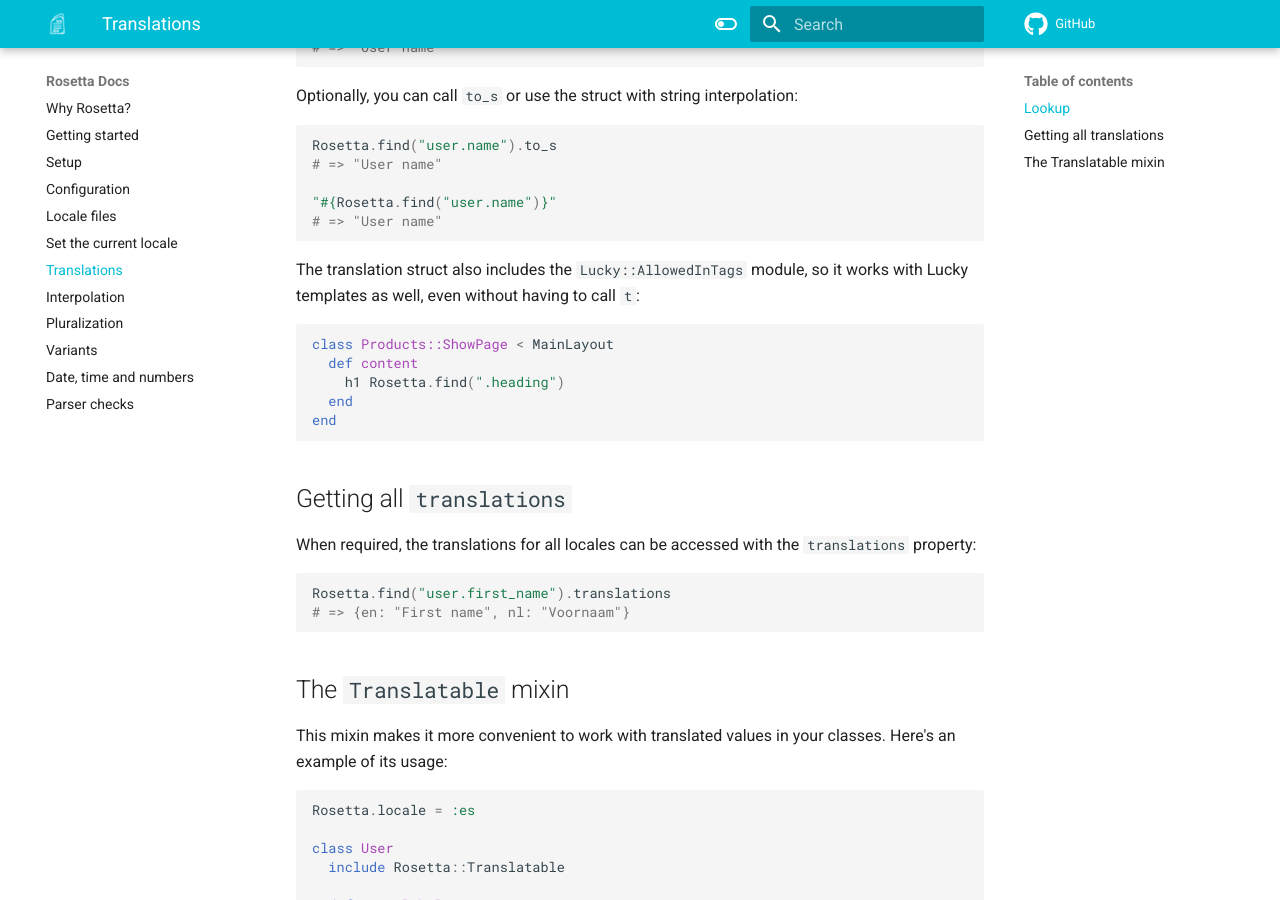
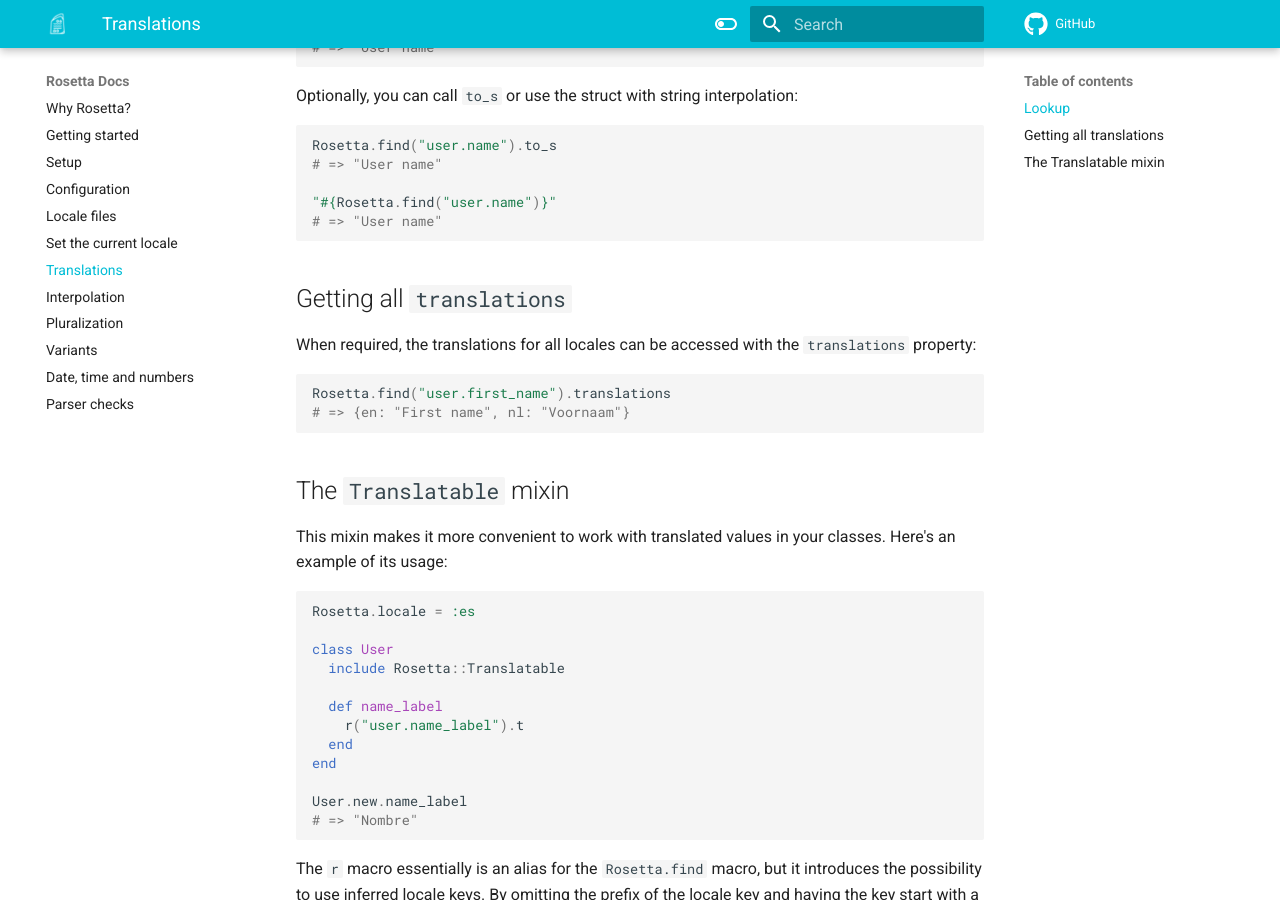
Before and after one commit to wout/rosetta, an MkDocs documentation site: the page built from docs/translations.md, in a window 1280 px wide and 900 px high, scrolled down 387 px. Built offline with MkDocs 1.6.1 and Material for MkDocs 9.7.7, drawn with Linux system fonts in a browser that asks for light colours; comment, search, counter and statistics services are not loaded; the version menu is left out.

Commit message:
docs: remove reference to adding translations without calling .t

````diff
--- a/docs/translations.md
+++ b/docs/translations.md
@@ -22,17 +22,6 @@
 
 "#{Rosetta.find("user.name")}"
 # => "User name"
-```
-
-The translation struct also includes the `Lucky::AllowedInTags` module, so it
-works with Lucky templates as well, even without having to call `t`:
-
-```cr
-class Products::ShowPage < MainLayout
-  def content
-    h1 Rosetta.find(".heading")
-  end
-end
 ```
 
 ## Getting all `translations`
````
